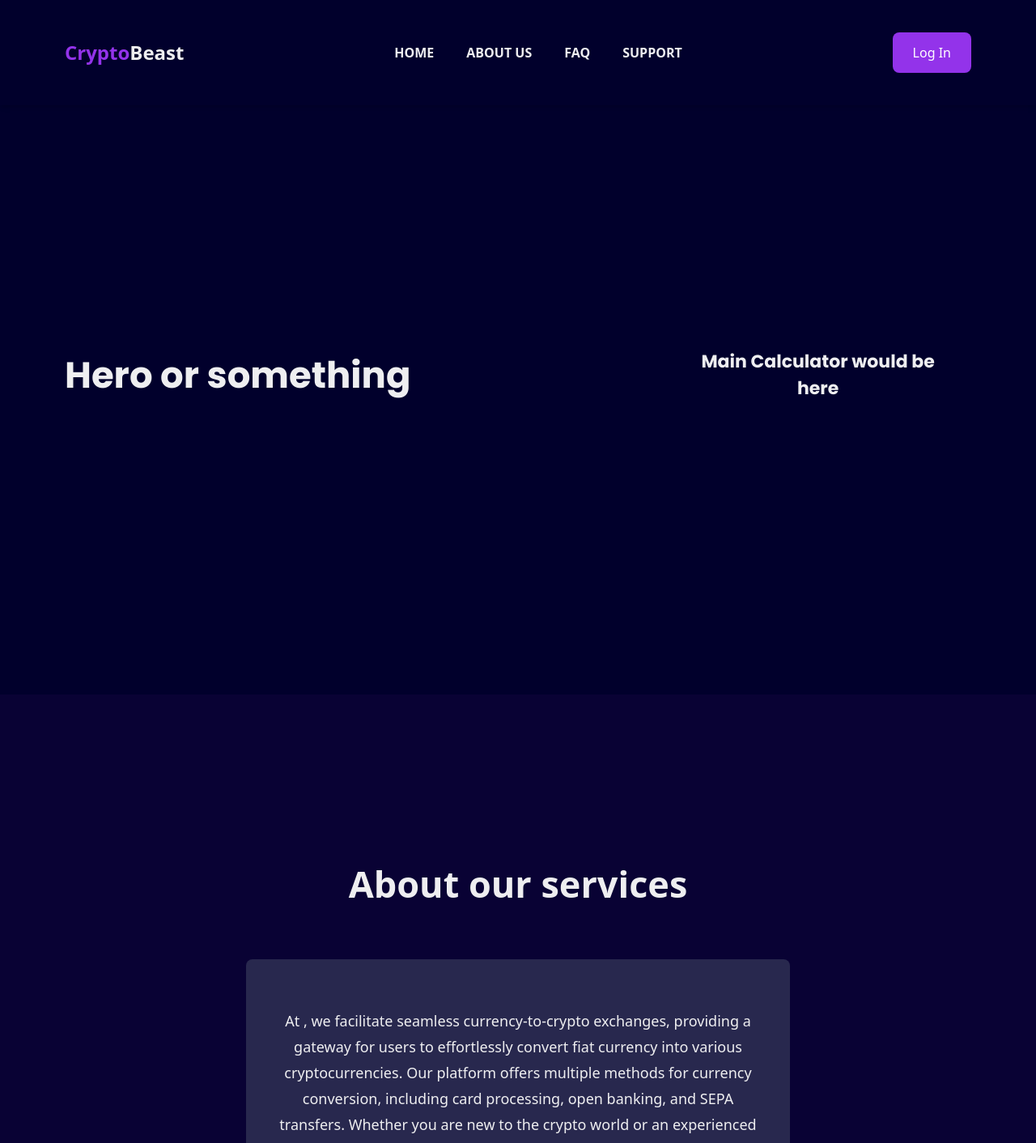
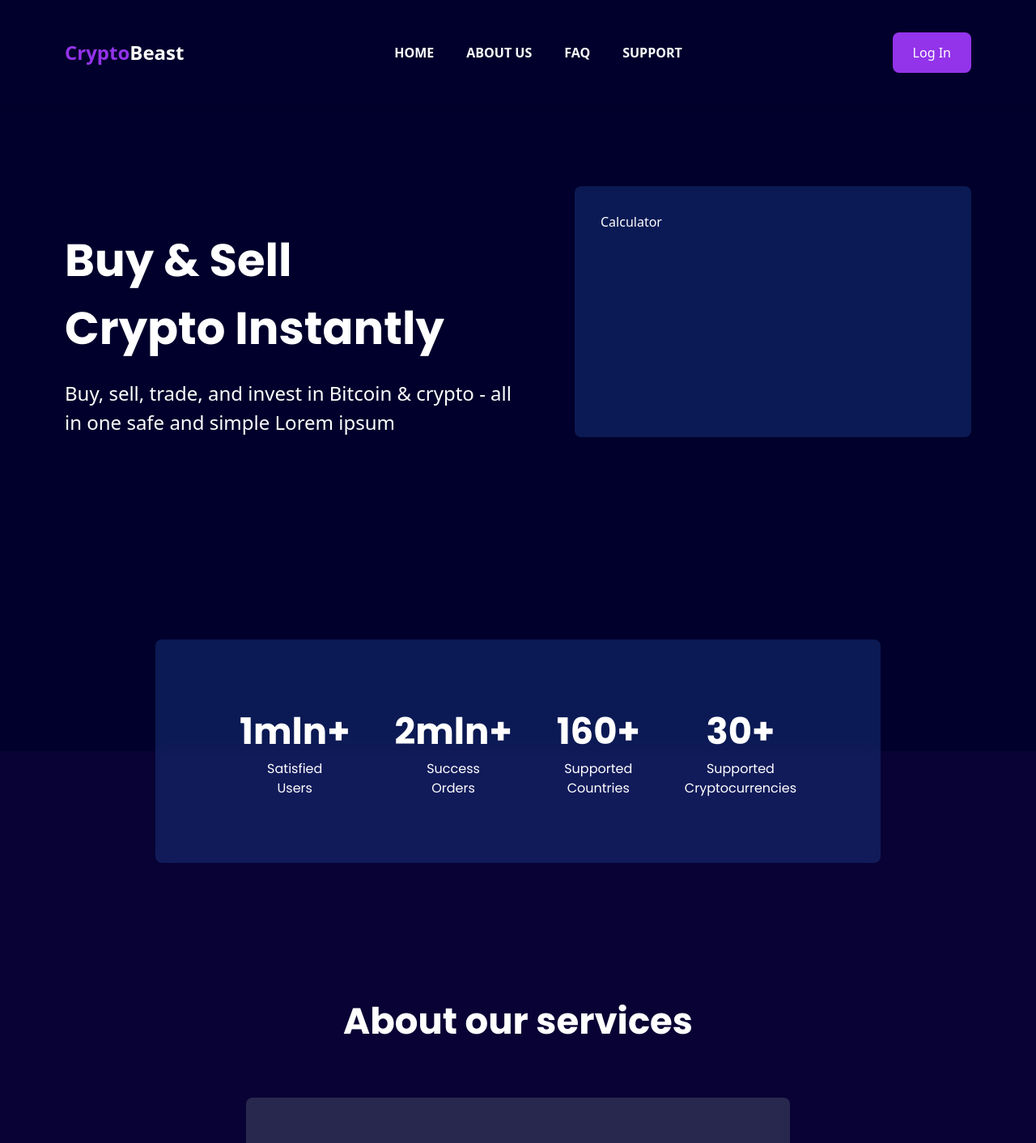
Before and after one commit to IlonaKuzmina/beast, a Next.js app: page / in a window 1280 px wide. Shown: the top 1412 px of the page at 81% size. Built offline with nearby package versions, Linux system fonts and the light colour scheme.

Commit message:
Homepage Hero section, number list

```diff
--- a/src/components/AboutUsSection/AboutUsSection.tsx
+++ b/src/components/AboutUsSection/AboutUsSection.tsx
@@ -1,10 +1,32 @@
 
 export const AboutUsSection = () => {
     return (
-        <section className=" text-lightText bg-backgroundThird">
-            <div className="container py-[200px]">
-                <h2 className="mb-[60px] text-[45px] font-bold text-center">About our services</h2>
-                <div className="bg-backgroundBox rounded-lg px-[30px] py-[60px] max-w-full md:max-w-[80%] lg:max-w-[60%] mx-auto text-center text-lg leading-8">At , we facilitate seamless currency-to-crypto exchanges, providing a gateway for users to effortlessly convert fiat currency into various cryptocurrencies. Our platform offers multiple methods for currency conversion, including card processing, open banking, and SEPA transfers. Whether you are new to the crypto world or an experienced trader, Denrosa ensures a secure and straightforward Wexchange process. Explore our platform and embark on your journey into the world of digital currencies.</div>
+        <section className="text-lightText font-poppins">
+            <div className="container flex justify-center">
+                <div className="flex justify-between bg-blue-500 bg-opacity-20 backdrop-blur-md lg:max-w-[80%] w-full rounded-lg p-[80px] relative">
+                    <div className="text-center px-6">
+                        <h2 className="text-[45px] font-bold">1mln+</h2>
+                        <p>Satisfied<br/> Users</p>
+                    </div>
+                    <div className="text-center px-6">
+                        <h2 className="text-[45px] font-bold">2mln+</h2>
+                        <p>Success<br/> Orders</p>
+                    </div>
+                    <div className="text-center px-6">
+                        <h2 className="text-[45px] font-bold">160+</h2>
+                        <p>Supported<br/> Countries</p>
+                    </div>
+                    <div className="text-center px-6">
+                        <h2 className="text-[45px] font-bold">30+</h2>
+                        <p>Supported<br/> Cryptocurrencies</p>
+                    </div>
+                </div>
+            </div>
+            <div className="bg-backgroundThird mt-[-137.5px]">
+                <div className="container pt-[300px] pb-[200px]">
+                    <h2 className="mb-[60px] text-[45px] font-bold text-center">About our services</h2>
+                    <div className="bg-backgroundBox rounded-lg px-[30px] py-[60px] max-w-full md:max-w-[80%] lg:max-w-[60%] mx-auto text-center text-lg leading-8">At , we facilitate seamless currency-to-crypto exchanges, providing a gateway for users to effortlessly convert fiat currency into various cryptocurrencies. Our platform offers multiple methods for currency conversion, including card processing, open banking, and SEPA transfers. Whether you are new to the crypto world or an experienced trader, Denrosa ensures a secure and straightforward Wexchange process. Explore our platform and embark on your journey into the world of digital currencies.</div>
+                </div>
             </div>
         </section>
     )
--- a/src/components/HeroSection/HeroSection.tsx
+++ b/src/components/HeroSection/HeroSection.tsx
@@ -2,9 +2,12 @@ import { MainCalculator } from '../MainCalculator/MainCalculator'
 
 export const HeroSection = () => {
     return (
-        <section className="py-[300px] text-lightText">
+        <section className="pt-[100px] pb-[250px] text-lightText">
             <div className="container flex justify-between">
-                <h2 className="mb-[60px] text-[45px] font-bold font-poppins">Hero or something</h2>
+                <div className="lg:max-w-[50%] w-full pt-[50px]">
+                    <h2 className="mb-[20px] text-[56px] font-bold font-poppins">Buy & Sell<br/> Crypto Instantly</h2>
+                    <p className="text-[24px]">Buy, sell, trade, and invest in Bitcoin & crypto - all in one safe and simple Lorem ipsum</p>
+                </div>
                 <MainCalculator />
             </div>
         </section>
--- a/src/components/MainCalculator/MainCalculator.tsx
+++ b/src/components/MainCalculator/MainCalculator.tsx
@@ -1,8 +1,8 @@
 
 export const MainCalculator = () => {
-  return (
-    <div>
-      <h5 className='font-bold text-[22px] font-poppins w-[90%] text-center'>Main Calculator would be here</h5>
-    </div>
-  )
+    return (
+        <div className="bg-blue-500 bg-opacity-20 backdrop-blur-md lg:max-w-[490px] w-full rounded-lg min-h-40">
+            <div className="p-8">Calculator</div>
+        </div>
+    )
 }
--- a/tailwind.config.ts
+++ b/tailwind.config.ts
@@ -30,7 +30,7 @@ const config: Config = {
         backgroundSecondary: "#000024",
         backgroundThird: "#090234",
         backgroundBox: "#28284e",
-        lightText: "#eeeef0",
+        lightText: "#ffffff",
       },
       backgroundImage: {
         "gradient-radial": "radial-gradient(var(--tw-gradient-stops))",
@@ -42,6 +42,18 @@ const config: Config = {
       },
     },
   },
-  plugins: [],
+  plugins: [
+    function ({ addUtilities }) {
+      const newUtilities = {
+        '.backdrop-blur-md': {
+          '--tw-backdrop-blur': 'blur(10px)',
+          '-webkit-backdrop-filter': 'var(--tw-backdrop-blur)',
+          'backdrop-filter': 'var(--tw-backdrop-blur)',
+        },
+      };
+
+      addUtilities(newUtilities, ['responsive', 'hover']);
+    },
+  ],
 };
 export default config;
```
